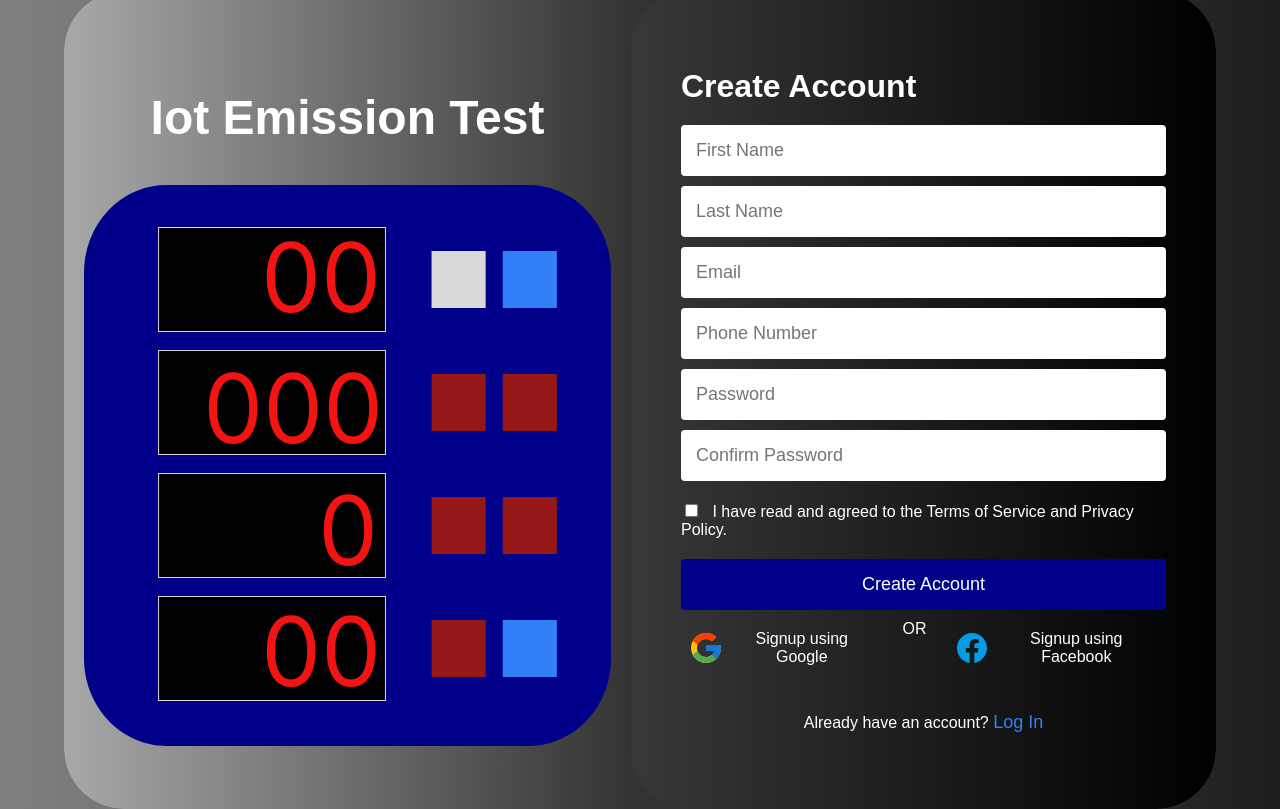
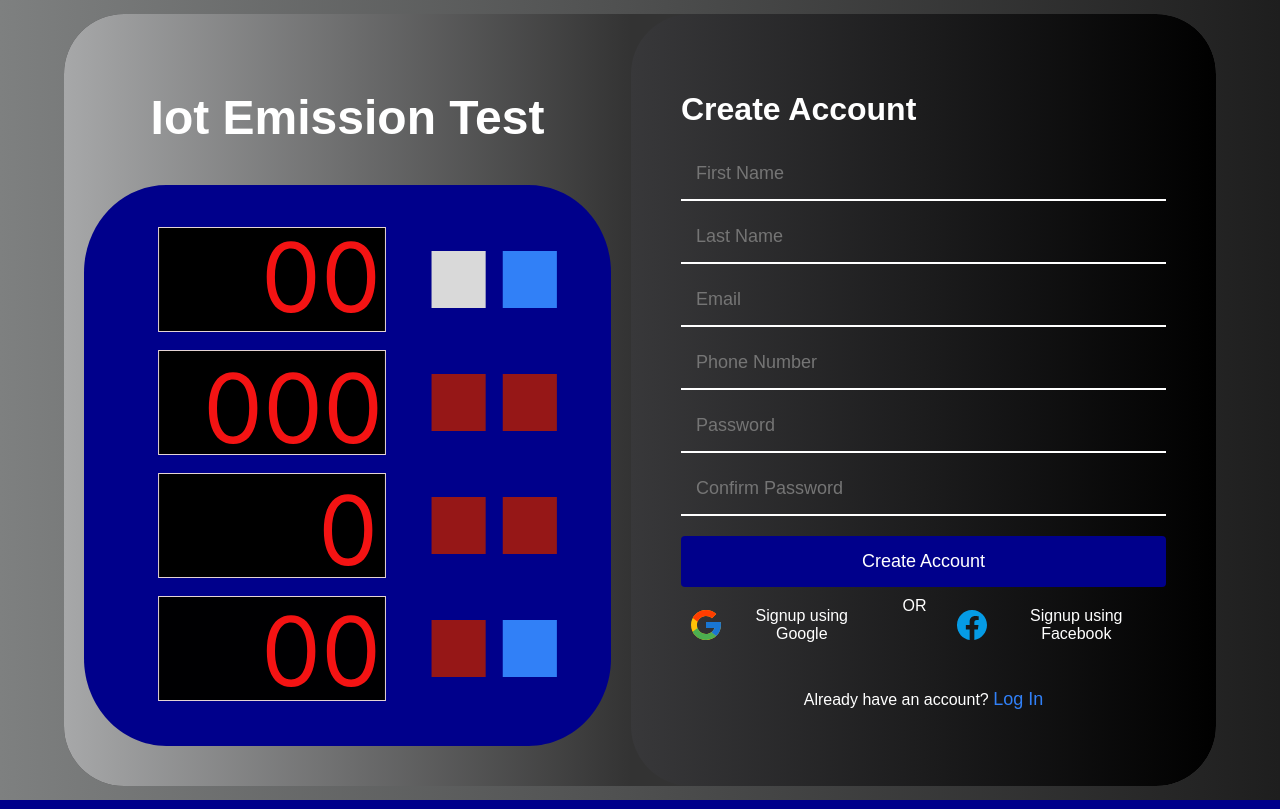
Before and after one commit to Ranssuu/emissiontestproject, a PHP site: page /Register.php in a window 1280 px wide. Run offline with PHP 8.4, Linux system fonts and the light colour scheme.

Commit message:
Registernew

```diff
--- a/CSS/register.css
+++ b/CSS/register.css
@@ -50,19 +50,22 @@ h1, h2, h3, p, a {
 .form-container input[type="password"],
 .form-container input[type="email"],
 .form-container input[type="tel"] {
+    background-color: transparent;
     padding: 15px;
     font-size: 18px;
     margin-bottom: 10px;
     border: none;
-    border-radius: 4px;
+    border-bottom: 2px solid #fff;
+    border-radius: 2px solid #fff;
+    color: #fff;
 }
 
-.form-container .terms {
-    margin: 10px 0;
-}
-
-.form-container .terms input[type="checkbox"] {
-    margin-right: 10px;
+.form-container input[type="text"]:focus,
+.form-container input[type="password"]:focus,
+.form-container input[type="email"]:focus,
+.form-container input[type="tel"]:focus {
+    outline: none;
+    border-bottom: 2px solid #3180F7;
 }
 
 .form-container button {
--- a/Register.php
+++ b/Register.php
@@ -17,10 +17,6 @@
                 <input type="tel" id="phone" name="phone" placeholder="Phone Number">
                 <input type="password" id="password" name="password" placeholder="Password" required>
                 <input type="password" id="confirmPassword" name="confirmPassword" placeholder="Confirm Password" required>
-                <div class="terms">
-                    <input type="checkbox" id="terms" name="terms" required>
-                    <label for="terms">I have read and agreed to the Terms of Service and Privacy Policy.</label>
-                </div>
                 <button type="submit">Create Account</button>
             </form>
             <div class="social-signup">
```
